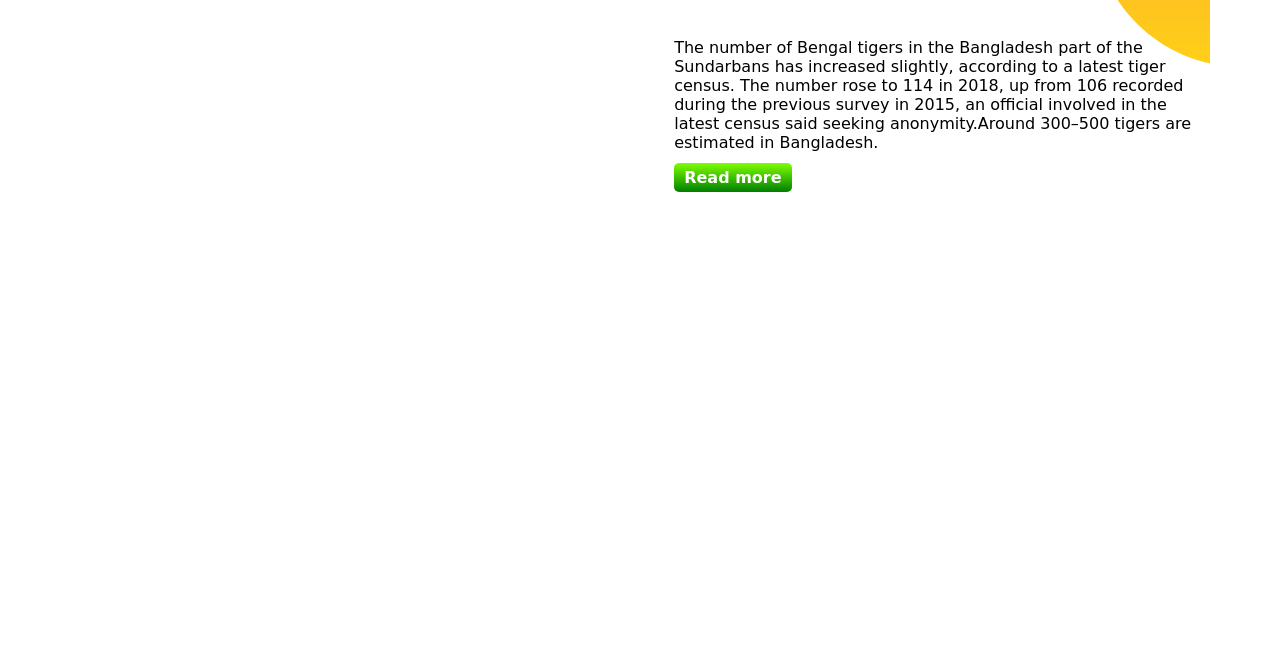
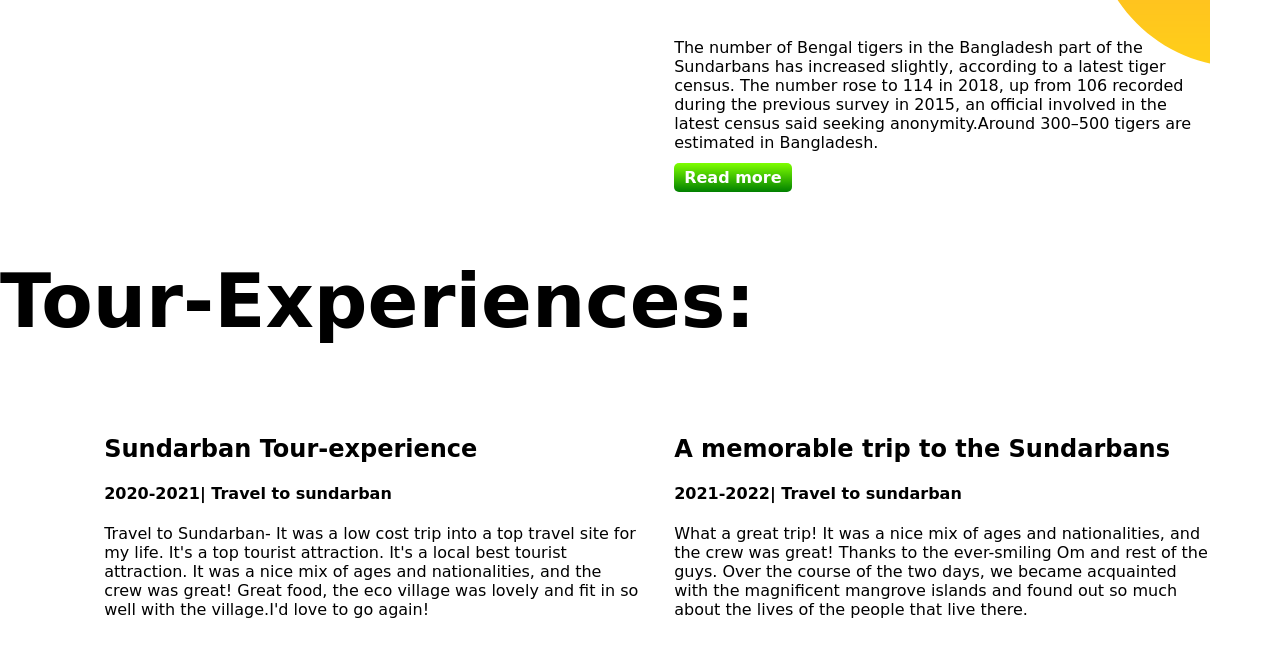
Before and after one commit to partho777/Developer-portfolio, a plain HTML site: page index.html in a window 1280 px wide. Shown: the part 921-1578 px from the top of the page. Before the commit the page ends 1178 px from the top, so only its background shows below. Drawn offline with Linux system fonts and the light colour scheme; a web font is replaced by a local one.

Commit message:
experienc

```diff
--- a/index.html
+++ b/index.html
@@ -10,7 +10,7 @@
     <link rel="stylesheet" href="style.css">
 </head>
 <body>
-   <section class="top-banner">
+   <section class="top-banner flexible-container">
     <div class="half-width">
         <h1>Welcome To</h1>
     <h2> <span class="Orange-color">Sundarbans</span> World!</h2>
@@ -22,17 +22,34 @@
         <img src="images/s.jpg" alt="">
     </div>
    </section>
-   <section class="Tiger">
+   <section class="Tiger flexible-container">
        <div class="half-width">
            <img src="images/sundarbans.jpg" alt="">
        </div>
        <div class="half-width">
-           <h1>Royal Bengal Tiger</h1>
-           <p>The number of Bengal tigers in the Bangladesh part of the Sundarbans has increased slightly, according to a latest tiger census. The number rose to 114 in 2018, up from 106 recorded during the previous survey in 2015, an official involved in the latest census said seeking anonymity.Around 300–500 tigers are estimated in Bangladesh.</p>
-           <a class="link-button" target="_blank" href="https://www.thedailystar.net/frontpage/bangladesh-royal-bengal-tiger-number-rises-eight-3-years-1746550">Read more</a>
-       </div>
+        <h1>Royal Bengal Tiger</h1>
+        <p>The number of Bengal tigers in the Bangladesh part of the Sundarbans has increased slightly, according to a latest tiger census. The number rose to 114 in 2018, up from 106 recorded during the previous survey in 2015, an official involved in the latest census said seeking anonymity.Around 300–500 tigers are estimated in Bangladesh.</p>
+        <a class="link-button" target="_blank" href="https://www.thedailystar.net/frontpage/bangladesh-royal-bengal-tiger-number-rises-eight-3-years-1746550">Read more</a>
+    </div>
+    </section>
 
-   </section>
+       <section class="Experience">
+           <h1>Tour-Experiences:</h1>
+            <div class="flexible-container">
+                <div class="half-width">
+                    <h2>Sundarban Tour-experience </h2>
+                    <h4>2020-2021| Travel to sundarban</h4>
+                    <p>Travel to Sundarban- It was a low cost trip into a top travel site for my life. It's a top tourist attraction. It's a local best tourist attraction. It was a nice mix of ages and nationalities, and the crew was great!  Great food, the eco village was lovely and fit in so well with the village.I'd love to go again!</p>
+                </div>
+                <div class="half-width">
+                     <h2>A memorable trip to the Sundarbans</h2>
+                     <h4>2021-2022| Travel to sundarban</h4>
+                     <p>What a great trip! It was a nice mix of ages and nationalities, and the crew was great! Thanks to the ever-smiling Om and rest of the guys. Over the course of the two days, we became acquainted with the magnificent mangrove islands and found out so much about the lives of the people that live there.</p>
+                 </div>
+            </div>
+       </section>
+
+
 
 
 </body>
--- a/style.css
+++ b/style.css
@@ -8,7 +8,7 @@ h1{
 .Orange-color{
     color: chartreuse;
 }
-section{
+.flexible-container{
     display: flex;
     margin: 70px;
 }
@@ -38,5 +38,4 @@ section{
     background-image: url(images/dream-bg.png);
     background-repeat: no-repeat;
     background-position: right;
-
 }
```
